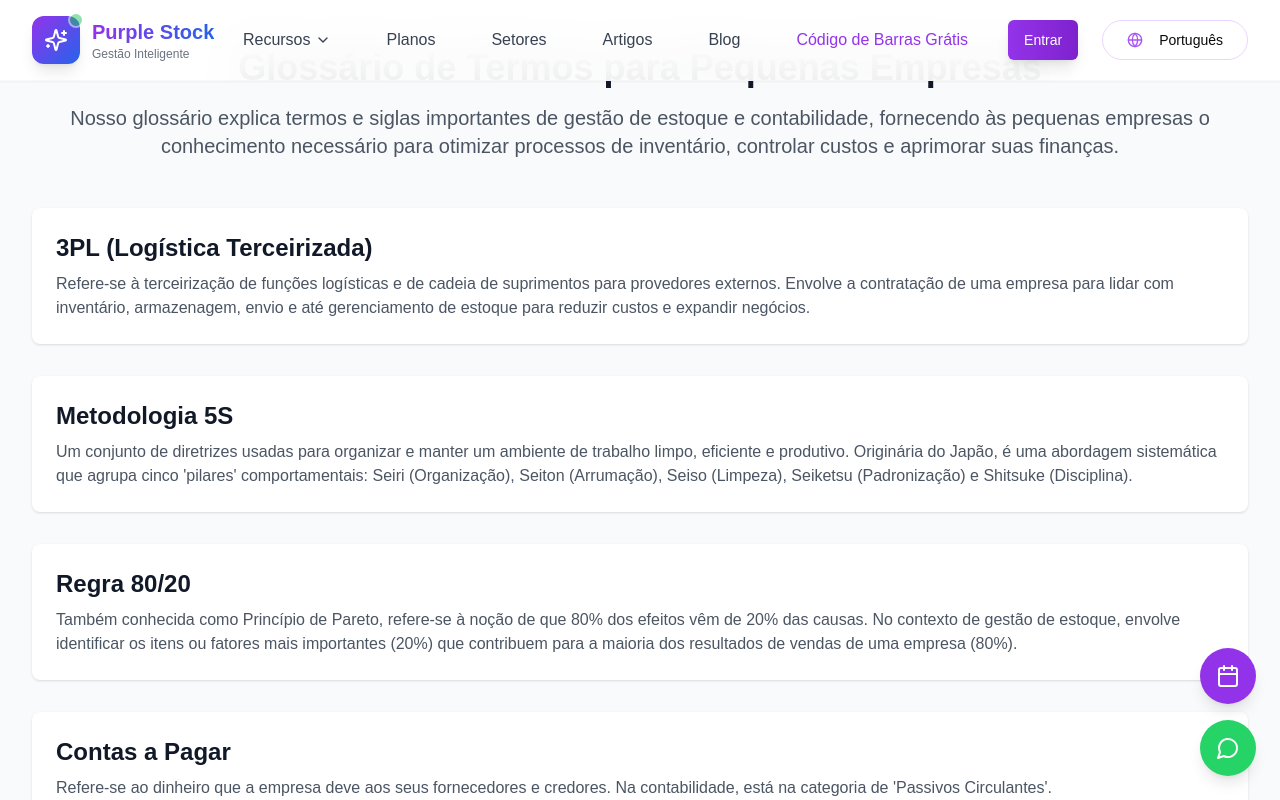
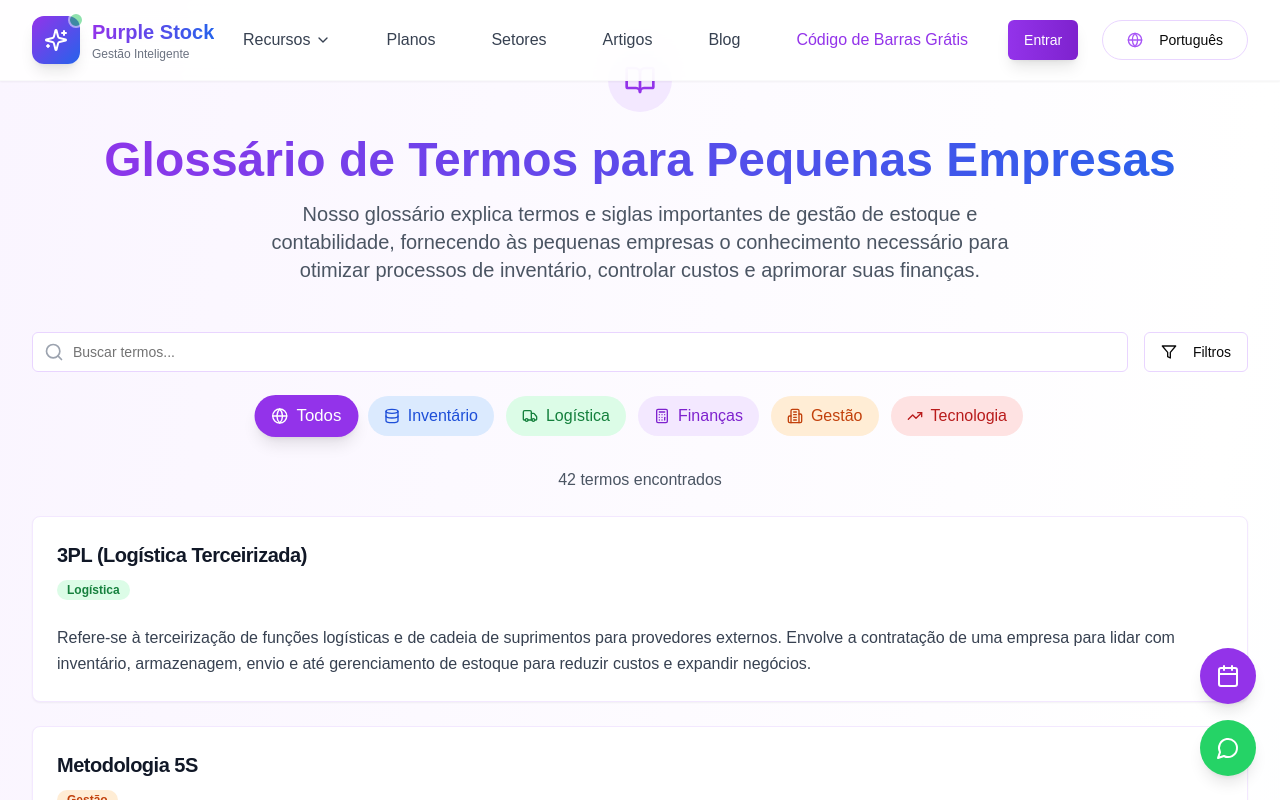
Before and after one commit to Purple-Stock/new_lp, a Next.js app: page /glossario in a window 1280 px wide. Shown: the top 800 px of the page. Built offline with nearby package versions, Linux system fonts and the light colour scheme.

Commit message:
Update QR code URL and enhance glossary page with search and category filters: modify QR data source for accuracy, implement search functionality, and add category-based filtering for glossary terms to improve user experience and navigation.

```diff
--- a/app/codigo-de-barras-gratis/page.tsx
+++ b/app/codigo-de-barras-gratis/page.tsx
@@ -30,7 +30,7 @@ export default function CodigoDeBarrasGratis() {
   const [fontSize, setFontSize] = useState(20)
 
   // QR Code specific options
-  const [qrData, setQrData] = useState("https://purplestock.com")
+  const [qrData, setQrData] = useState("https://www.purplestock.com.br")
   const [qrSize, setQrSize] = useState(256)
   const [qrErrorCorrection, setQrErrorCorrection] = useState("M")
   const [qrMargin, setQrMargin] = useState(4)
--- a/app/glossario/page.tsx
+++ b/app/glossario/page.tsx
@@ -1,14 +1,41 @@
 "use client"
 
+import { useState, useMemo } from "react"
 import { useLanguage } from "@/contexts/LanguageContext"
 import { translations } from "@/utils/translations"
 import Link from "next/link"
 import { Navbar } from "@/components/navbar"
 import { Footer } from "@/components/footer"
+import { Search, BookOpen, TrendingUp, Building2, Truck, Calculator, Database, Globe, Filter } from "lucide-react"
+import { Input } from "@/components/ui/input"
+import { Button } from "@/components/ui/button"
+import { Card, CardContent, CardDescription, CardHeader, CardTitle } from "@/components/ui/card"
+import { Badge } from "@/components/ui/badge"
 
 export default function Glossario() {
   const { language } = useLanguage()
   const t = translations[language]
+  const [searchTerm, setSearchTerm] = useState("")
+  const [selectedCategory, setSelectedCategory] = useState("all")
+
+  // Define categories for terms
+  const categories = [
+    { id: "all", label: "Todos", icon: Globe, color: "bg-gray-100 text-gray-700" },
+    { id: "inventory", label: "Inventário", icon: Database, color: "bg-blue-100 text-blue-700" },
+    { id: "logistics", label: "Logística", icon: Truck, color: "bg-green-100 text-green-700" },
+    { id: "finance", label: "Finanças", icon: Calculator, color: "bg-purple-100 text-purple-700" },
+    { id: "management", label: "Gestão", icon: Building2, color: "bg-orange-100 text-orange-700" },
+    { id: "technology", label: "Tecnologia", icon: TrendingUp, color: "bg-red-100 text-red-700" }
+  ]
+
+  // Categorize terms
+  const categorizedTerms = {
+    inventory: ["inventory-management", "inventory-count", "inventory-turnover", "inventory-financing", "sku", "stockout", "overstock", "safety-stock"],
+    logistics: ["logistics", "supply-chain", "lead-time", "reverse-logistics", "picking-error", "wms", "3pl", "vmi"],
+    finance: ["accounts-payable", "accounts-receivable", "current-assets", "current-liabilities", "cogs", "working-capital", "ccc", "inflation"],
+    management: ["5s", "80-20", "demand-forecasting", "jit", "moq", "eoq", "recommerce", "bullwhip"],
+    technology: ["barcode", "rfid", "erp", "itam", "dropshipping"]
+  }
 
   const terms = [
     {
@@ -643,30 +670,168 @@ export default function Glossario() {
     }
   ]
 
+  // Filter terms based on search and category
+  const filteredTerms = useMemo(() => {
+    let filtered = terms
+
+    // Filter by category
+    if (selectedCategory !== "all") {
+      const categoryTermIds = categorizedTerms[selectedCategory as keyof typeof categorizedTerms] || []
+      filtered = filtered.filter(term => categoryTermIds.includes(term.id))
+    }
+
+    // Filter by search term
+    if (searchTerm) {
+      filtered = filtered.filter(term =>
+        term[language].term.toLowerCase().includes(searchTerm.toLowerCase()) ||
+        term[language].definition.toLowerCase().includes(searchTerm.toLowerCase())
+      )
+    }
+
+    return filtered
+  }, [terms, language, searchTerm, selectedCategory])
+
   return (
-    <div className="min-h-screen bg-gray-50">
+    <div className="min-h-screen bg-gradient-to-br from-purple-50 via-white to-blue-50">
       <Navbar />
       <div className="max-w-7xl mx-auto px-4 sm:px-6 lg:px-8 py-12">
+        {/* Header */}
         <div className="text-center mb-12">
-          <h1 className="text-4xl font-bold text-gray-900 mb-4">{t.glossary.title}</h1>
-          <p className="text-xl text-gray-600">{t.glossary.description}</p>
+          <div className="inline-flex items-center justify-center w-16 h-16 bg-purple-100 rounded-full mb-6">
+            <BookOpen className="w-8 h-8 text-purple-600" />
+          </div>
+          <h1 className="text-4xl md:text-5xl font-bold bg-gradient-to-r from-purple-600 to-blue-600 bg-clip-text text-transparent mb-4">
+            {t.glossary.title}
+          </h1>
+          <p className="text-xl text-gray-600 max-w-3xl mx-auto">
+            {t.glossary.description}
+          </p>
         </div>
 
-        <div className="grid gap-8">
-          {terms.map((term) => (
-            <div key={term.id} className="bg-white p-6 rounded-lg shadow">
-              <h2 className="text-2xl font-semibold text-gray-900 mb-2">{term[language].term}</h2>
-              <p className="text-gray-600">{term[language].definition}</p>
+        {/* Search and Filters */}
+        <div className="mb-8">
+          <div className="flex flex-col md:flex-row gap-4 mb-6">
+            <div className="relative flex-1">
+              <Search className="absolute left-3 top-1/2 transform -translate-y-1/2 text-gray-400 w-5 h-5" />
+              <Input
+                type="text"
+                placeholder="Buscar termos..."
+                value={searchTerm}
+                onChange={(e) => setSearchTerm(e.target.value)}
+                className="pl-10 pr-4 py-3 text-lg border-purple-200 focus:border-purple-500 focus:ring-purple-500"
+              />
             </div>
-          ))}
+            <Button
+              variant="outline"
+              className="border-purple-200 hover:border-purple-300 hover:bg-purple-50"
+            >
+              <Filter className="w-4 h-4 mr-2" />
+              Filtros
+            </Button>
+          </div>
+
+          {/* Category Filters */}
+          <div className="flex flex-wrap gap-3 justify-center">
+            {categories.map((category) => {
+              const Icon = category.icon
+              return (
+                <button
+                  key={category.id}
+                  onClick={() => setSelectedCategory(category.id)}
+                  className={`flex items-center gap-2 px-4 py-2 rounded-full font-medium transition-all duration-200 ${
+                    selectedCategory === category.id
+                      ? "bg-purple-600 text-white shadow-lg scale-105"
+                      : `${category.color} hover:scale-105 hover:shadow-md`
+                  }`}
+                >
+                  <Icon className="w-4 h-4" />
+                  {category.label}
+                </button>
+              )
+            })}
+          </div>
         </div>
 
-        <div className="mt-12 text-center">
-          <h2 className="text-2xl font-semibold text-gray-900 mb-4">{t.glossary.learnMore.title}</h2>
-          <p className="text-gray-600 mb-4">{t.glossary.learnMore.description}</p>
-          <Link href="/blog" className="text-purple-600 hover:text-purple-800 font-medium">
-            {t.glossary.learnMore.link}
-          </Link>
+        {/* Results Count */}
+        <div className="mb-6 text-center">
+          <p className="text-gray-600">
+            {filteredTerms.length} {filteredTerms.length === 1 ? "termo encontrado" : "termos encontrados"}
+          </p>
+        </div>
+
+        {/* Terms Grid */}
+        <div className="grid gap-6 mb-12">
+          {filteredTerms.map((term) => {
+            // Find which category this term belongs to
+            const termCategory = Object.entries(categorizedTerms).find(([_, termIds]) =>
+              termIds.includes(term.id)
+            )?.[0]
+            const categoryInfo = categories.find(cat => cat.id === termCategory)
+
+            return (
+              <Card key={term.id} className="hover:shadow-lg transition-all duration-300 border-purple-100 hover:border-purple-200">
+                <CardHeader>
+                  <div className="flex items-start justify-between">
+                    <div className="flex-1">
+                      <CardTitle className="text-xl text-gray-900 mb-2">
+                        {term[language].term}
+                      </CardTitle>
+                      {categoryInfo && (
+                        <Badge className={`${categoryInfo.color} border-0`}>
+                          {categoryInfo.label}
+                        </Badge>
+                      )}
+                    </div>
+                  </div>
+                </CardHeader>
+                <CardContent>
+                  <CardDescription className="text-gray-700 text-base leading-relaxed">
+                    {term[language].definition}
+                  </CardDescription>
+                </CardContent>
+              </Card>
+            )
+          })}
+        </div>
+
+        {/* No Results */}
+        {filteredTerms.length === 0 && (
+          <div className="text-center py-12">
+            <BookOpen className="w-16 h-16 text-gray-300 mx-auto mb-4" />
+            <h3 className="text-xl font-medium text-gray-900 mb-2">Nenhum termo encontrado</h3>
+            <p className="text-gray-600 mb-4">
+              Tente ajustar sua busca ou selecionar uma categoria diferente
+            </p>
+            <Button
+              onClick={() => {
+                setSearchTerm("")
+                setSelectedCategory("all")
+              }}
+              variant="outline"
+              className="border-purple-200 hover:border-purple-300 hover:bg-purple-50"
+            >
+              Limpar filtros
+            </Button>
+          </div>
+        )}
+
+        {/* Learn More Section */}
+        <div className="mt-16 text-center">
+          <Card className="bg-gradient-to-r from-purple-50 to-blue-50 border-purple-200">
+            <CardContent className="py-8">
+              <h2 className="text-2xl font-semibold text-gray-900 mb-4">
+                {t.glossary.learnMore.title}
+              </h2>
+              <p className="text-gray-600 mb-6 max-w-2xl mx-auto">
+                {t.glossary.learnMore.description}
+              </p>
+              <Link href="/blog">
+                <Button className="bg-gradient-to-r from-purple-600 to-blue-600 hover:from-purple-700 hover:to-blue-700">
+                  {t.glossary.learnMore.link}
+                </Button>
+              </Link>
+            </CardContent>
+          </Card>
         </div>
       </div>
       <Footer />
```
